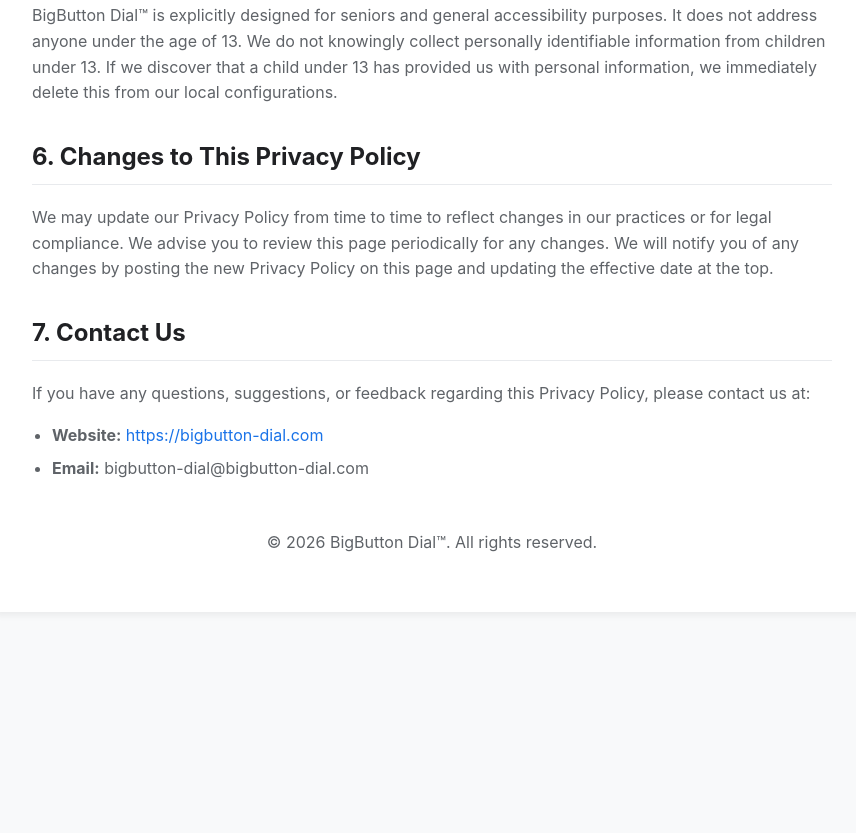
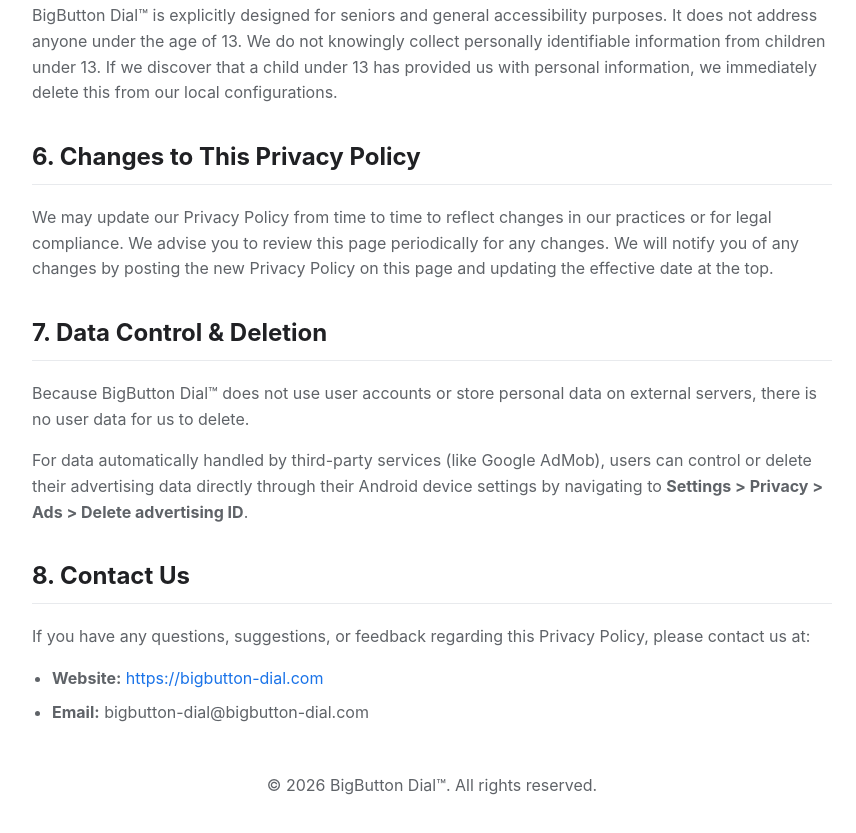
Before and after one commit to BigButtonDial/privacy-policy, a plain HTML site: page index.html in a window 1280 px wide. Shown: the part 2055-2888 px from the top of the page, without its empty margins (208-1064 px from the left). Before the commit the page ends 2707 px from the top, so only its background shows below. Drawn offline with Linux system fonts and the light colour scheme.

Commit message:
Update index.html to add Data Deletion

```diff
--- a/index.html
+++ b/index.html
@@ -130,12 +130,17 @@
         <h2>6. Changes to This Privacy Policy</h2>
         <p>We may update our Privacy Policy from time to time to reflect changes in our practices or for legal compliance. We advise you to review this page periodically for any changes. We will notify you of any changes by posting the new Privacy Policy on this page and updating the effective date at the top.</p>
 
-        <h2>7. Contact Us</h2>
+        <h2>7. Data Control & Deletion</h3>
+        <p>Because BigButton Dial™ does not use user accounts or store personal data on external servers, there is no user data for us to delete.</p>
+        <p>For data automatically handled by third-party services (like Google AdMob), users can control or delete their advertising data directly through their Android device settings by navigating to <strong>Settings &gt; Privacy &gt; Ads &gt; Delete advertising ID</strong>.</p>
+
+        <h2>8. Contact Us</h2>
         <p>If you have any questions, suggestions, or feedback regarding this Privacy Policy, please contact us at:</p>
         <ul>
             <li><strong>Website:</strong> <a href="https://bigbutton-dial.com" target="_blank">https://bigbutton-dial.com</a></li>
             <li><strong>Email:</strong> bigbutton-dial@bigbutton-dial.com</li>
         </ul>
+
     </main>
 
     <footer>
```
